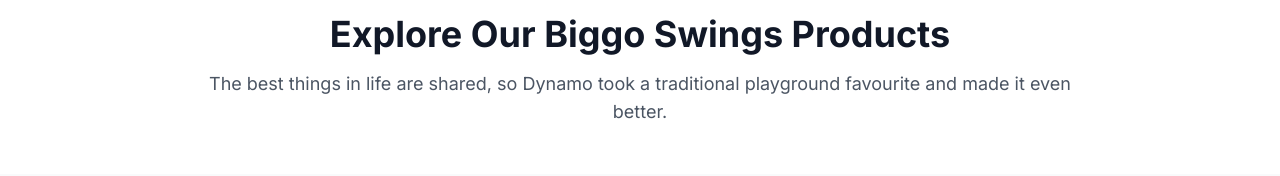
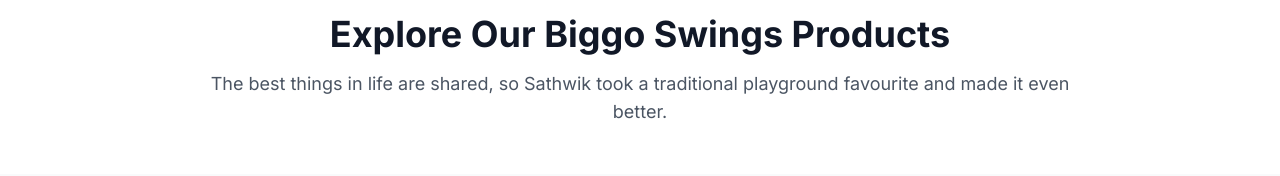
Before and after one commit to sathwikmerugu45/Project-1, a React (Vite) app: page /products/biggo-swings in a window 1280 px wide. Shown: the part 163-339 px from the top of the page. Built offline with nearby package versions, Linux system fonts and the light colour scheme.

Commit message:
Updated ProductDetail.tsx

```diff
--- a/src/pages/ProductDetail.tsx
+++ b/src/pages/ProductDetail.tsx
@@ -10,7 +10,7 @@
   const productData = {
     'biggo-swings': {
       title: 'Explore Our Biggo Swings Products',
-      subtitle: 'The best things in life are shared, so Dynamo took a traditional playground favourite and made it even better.',
+      subtitle: 'The best things in life are shared, so Sathwik took a traditional playground favourite and made it even better.',
       products: [
         {
           id: 'dx-3100',
```
